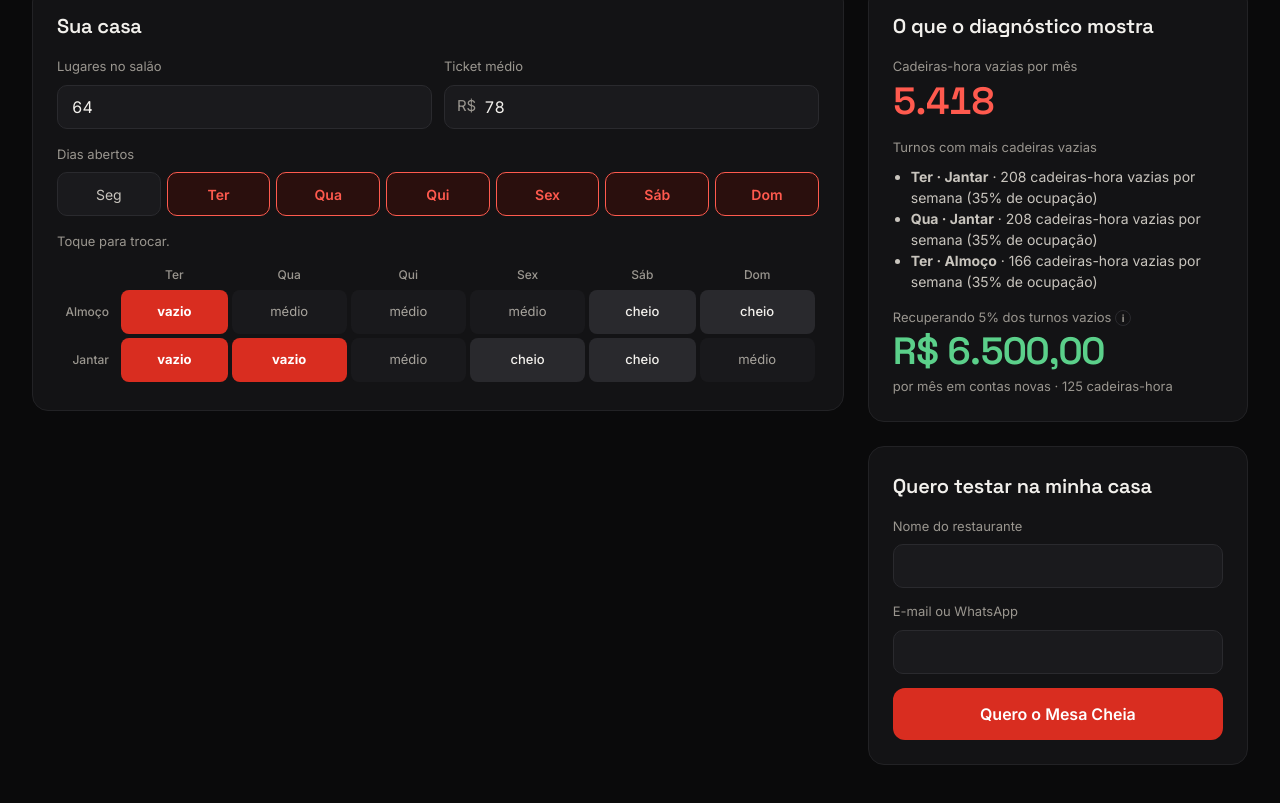
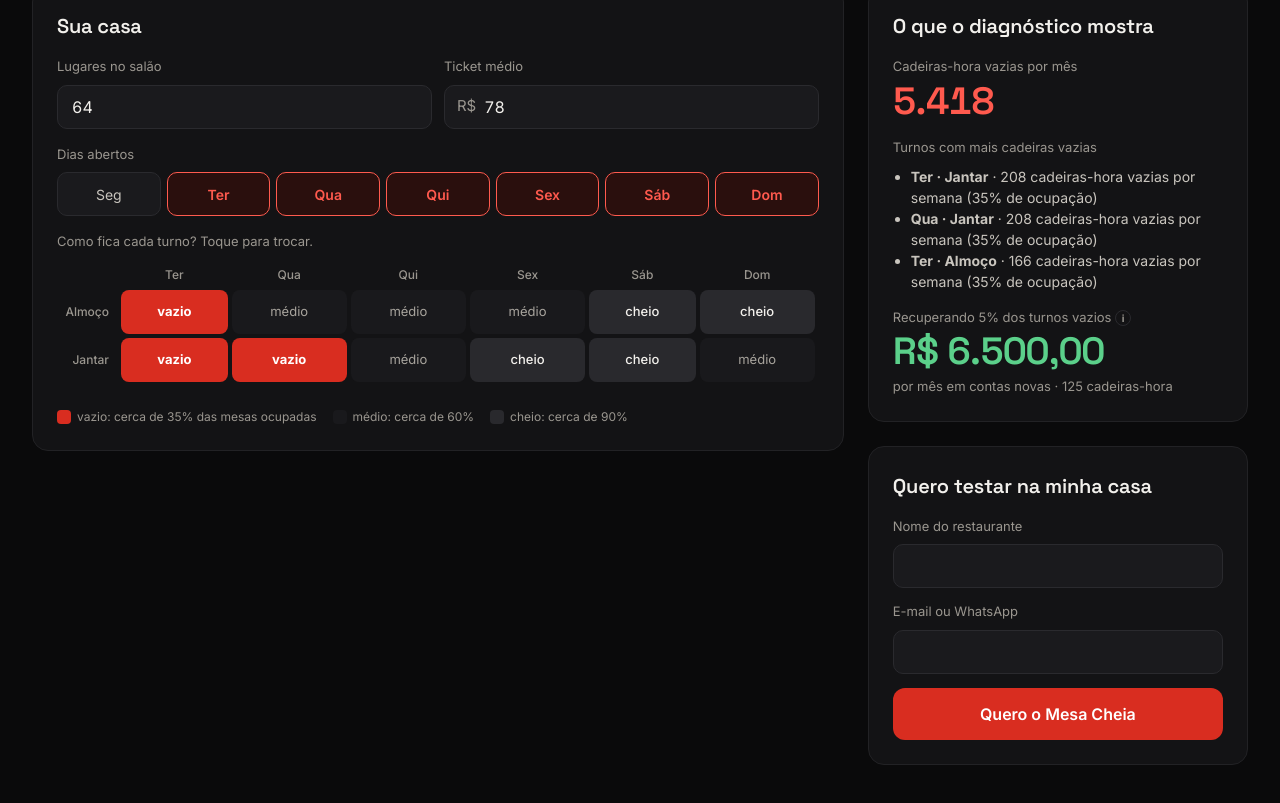
Before and after one commit to joyce-iroz/Case_ifood, a Next.js app in the folder mesa-cheia/: page /diagnostico in a window 1280 px wide. Shown: the part 733-1536 px from the top of the page. Built offline with nearby package versions, Linux system fonts and the light colour scheme.

Commit message:
Add files via upload

```diff
--- a/mesa-cheia/components/Diagnostico.tsx
+++ b/mesa-cheia/components/Diagnostico.tsx
@@ -103,7 +103,7 @@ export function Diagnostico() {
         </div>
 
         <div className="campo" style={{ marginTop: 16 }}>
-          <span>Toque para trocar.</span>
+          <span>Como fica cada turno? Toque para trocar.</span>
           <div className="rolagem">
             <table className="grade grade-diagnostico">
               <thead>
@@ -138,6 +138,11 @@ export function Diagnostico() {
                 ))}
               </tbody>
             </table>
+          </div>
+          <div className="legenda-grade">
+            <span><i className="c-v3" />vazio: cerca de {OCUPACAO_NIVEL.vazio * 100}% das mesas ocupadas</span>
+            <span><i className="c-n1" />médio: cerca de {OCUPACAO_NIVEL.medio * 100}%</span>
+            <span><i className="c-n3" />cheio: cerca de {OCUPACAO_NIVEL.cheio * 100}%</span>
           </div>
         </div>
       </section>
```
Also changed, not shown: 1 other file (tests, documents, lock files or other folders).
